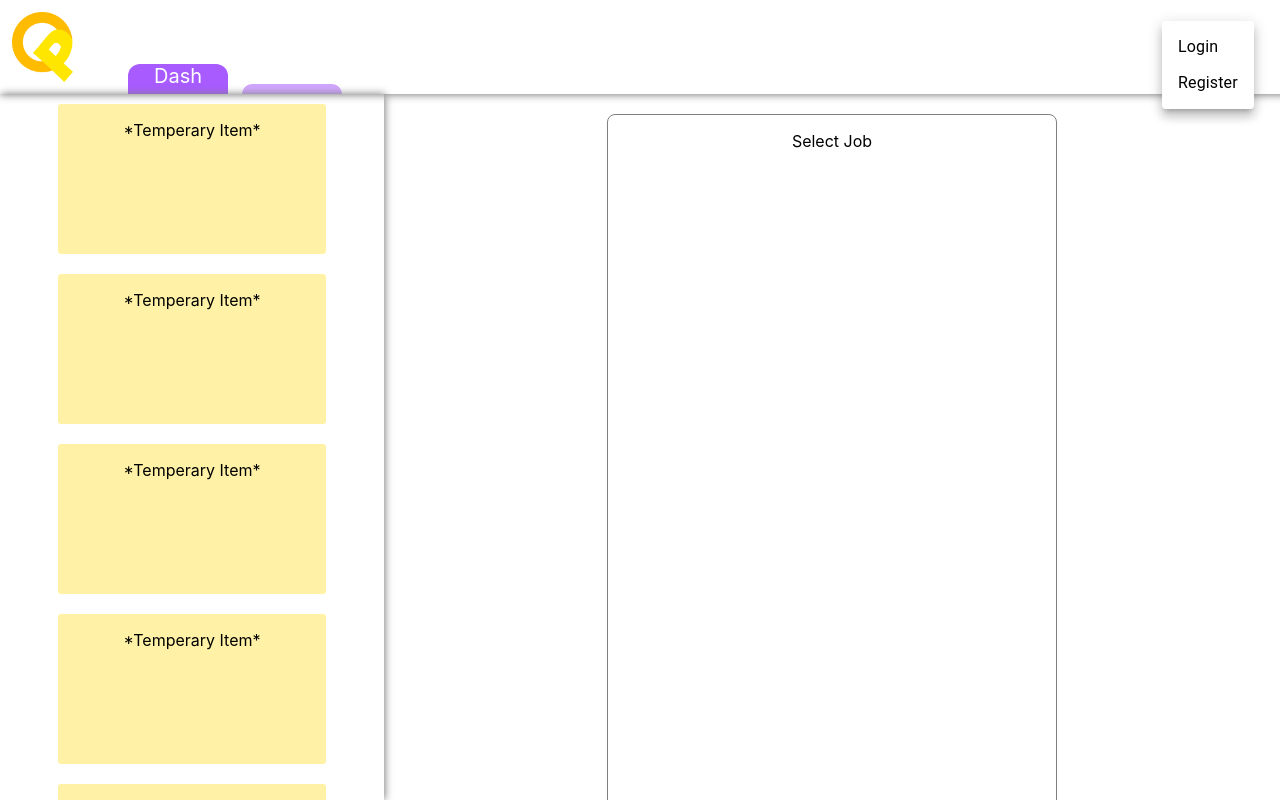
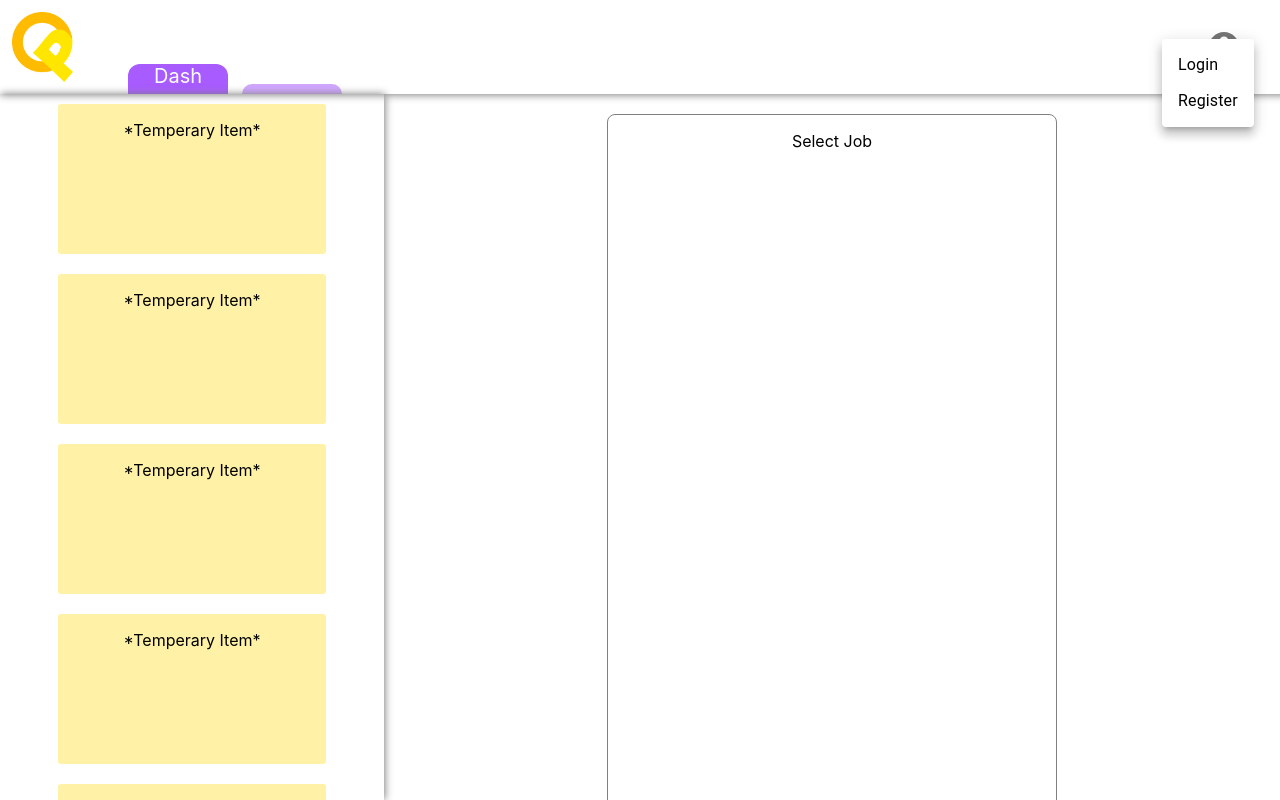
Before and after one commit to Arjunbhavsar/Job-Portal, a React (Create React App) app in the folder FrontEnd/quick-pick/: page / in a window 1280 px wide. Both pictures are taken after a click on the item 1224 px from the left and 47 px from the top of the page. Built offline with nearby package versions, Linux system fonts and the light colour scheme.

Commit message:
Add files via upload

```diff
--- a/FrontEnd/quick-pick/src/component/quickPick/Navigation.css
+++ b/FrontEnd/quick-pick/src/component/quickPick/Navigation.css
@@ -71,12 +71,17 @@
     font-size: 20px;
     font-weight: 500;
 }
+
+.profileMenuLink{
+    text-decoration: none;
+}
+
 #accountIcon {
     width: 1.5em;
     height: 1.5em;
 }
 
-.profileMenu {
+#accountIconMenuItem{
     text-decoration: none;
     color: black;
 }
--- a/FrontEnd/quick-pick/src/component/quickPick/Navigation.jsx
+++ b/FrontEnd/quick-pick/src/component/quickPick/Navigation.jsx
@@ -105,8 +105,8 @@ export default function Navgiation() {
 
         onClose={handleMenuClose}
         >
-            <MenuItem onClick={handleMenuClose} id="accountIconMenuItem"><Link to="/login" class="profileMenu">Login</Link></MenuItem>
-            <MenuItem onClick={handleMenuClose} id="accountIconMenuItem"><Link to="/register" class="profileMenu">Register</Link></MenuItem>
+            <Link to="/login" class="profileMenuLink"><MenuItem onClick={handleMenuClose} id="accountIconMenuItem">Login</MenuItem></Link>
+            <Link to="/register" class="profileMenuLink"><MenuItem onClick={handleMenuClose} id="accountIconMenuItem">Register</MenuItem></Link>
         </Menu>
     );
     function changeActive(path){
@@ -133,8 +133,8 @@ export default function Navgiation() {
             open={isMenuOpen}
             onClose={handleMenuClose}
             >
-                <MenuItem onClick={handleMenuClose} id="accountIconMenuItem"><Link to={"/profile/"+user} class="profileMenu">Profile</Link></MenuItem>
-                <MenuItem onClick={handleMenuCloseLogout} id="accountIconMenuItem"><Link to="/" class="profileMenu">Log Out</Link></MenuItem>
+                <Link to={"/profile/"+user} class="profileMenuLink"><MenuItem onClick={handleMenuClose} id="accountIconMenuItem">Profile</MenuItem></Link>
+                <Link to="/" class="profileMenuLink"><MenuItem onClick={handleMenuCloseLogout} id="accountIconMenuItem">Log Out</MenuItem></Link>
             </Menu>
         );
     }
```
